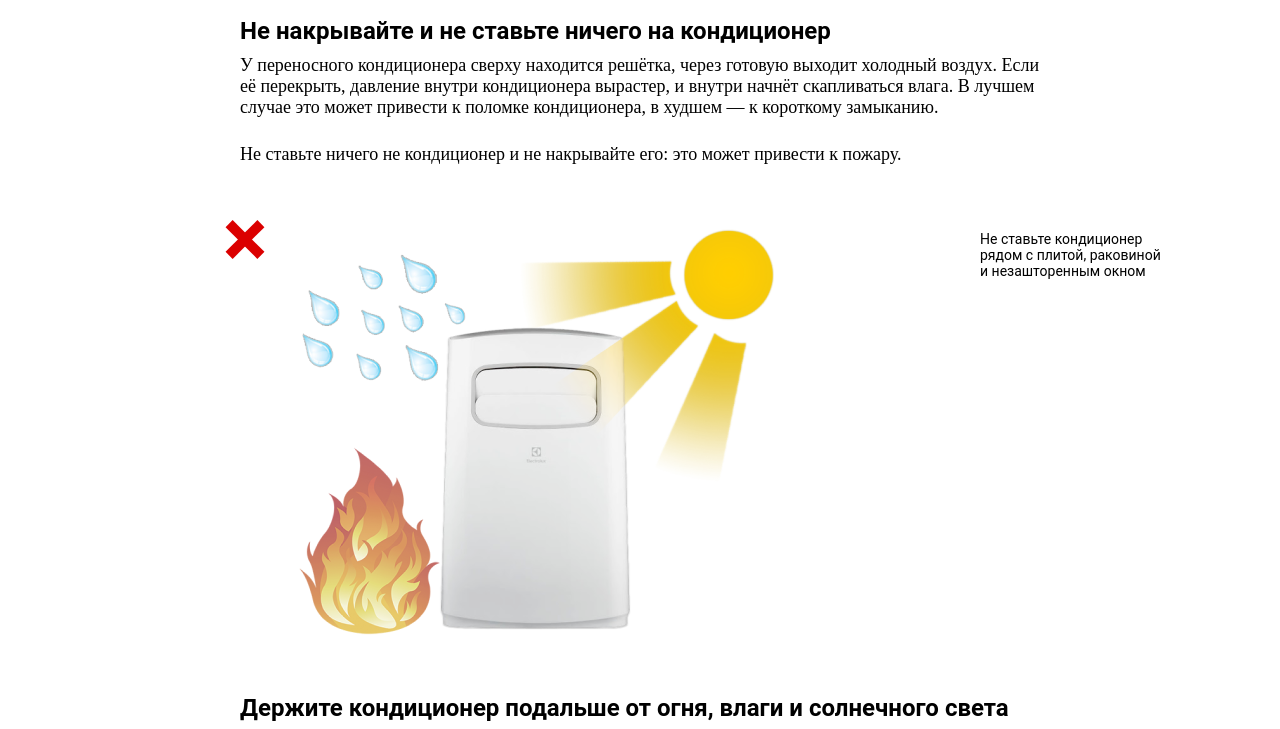
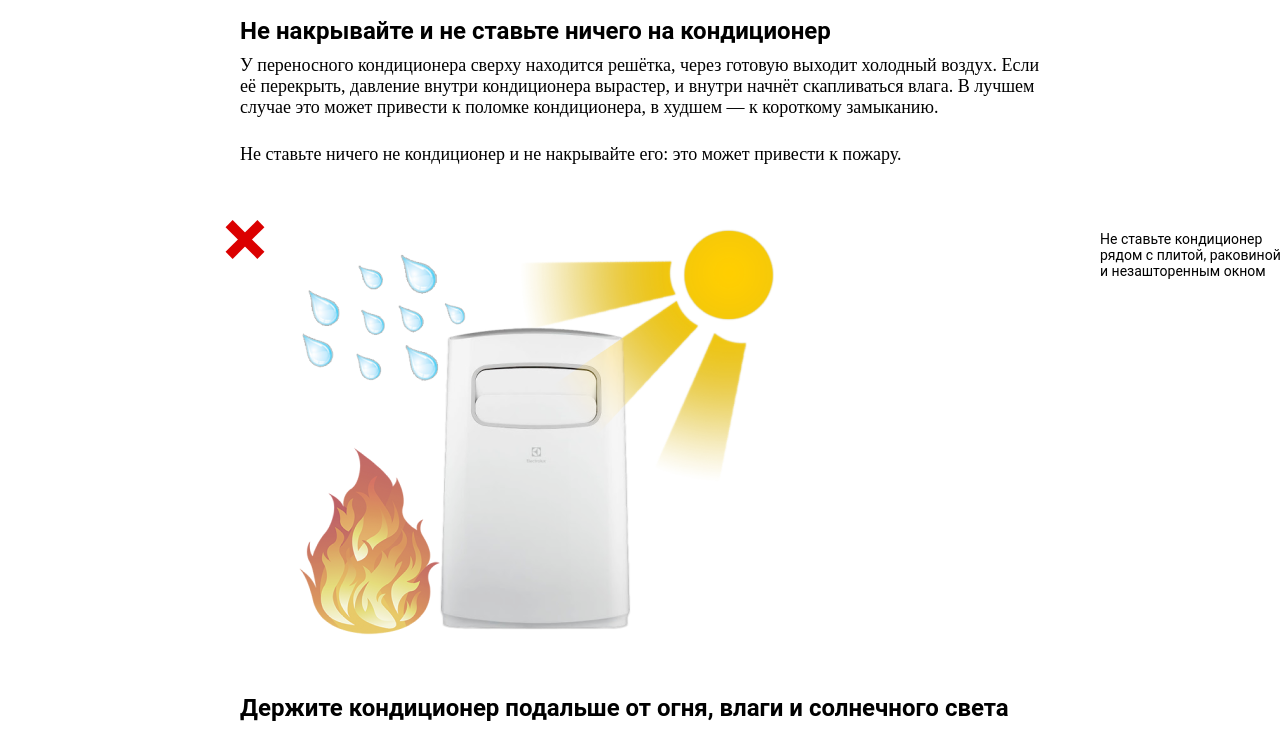
Before and after one commit to Californium251/ice_baby_html, a plain HTML site: page index.html in a window 1280 px wide. Shown: the part 2567-3296 px from the top of the page. Drawn offline with Linux system fonts and the light colour scheme; a web font is replaced by a local one.

Commit message:
Починил съехавший на изображение блок

```diff
--- a/style.css
+++ b/style.css
@@ -115,7 +115,7 @@ body {
 
 .image_remote_caption.sun_water_fire {
     position: absolute;
-    left: 980px;
+    left: 1100px;
     width: 200px;
 }
 
```
